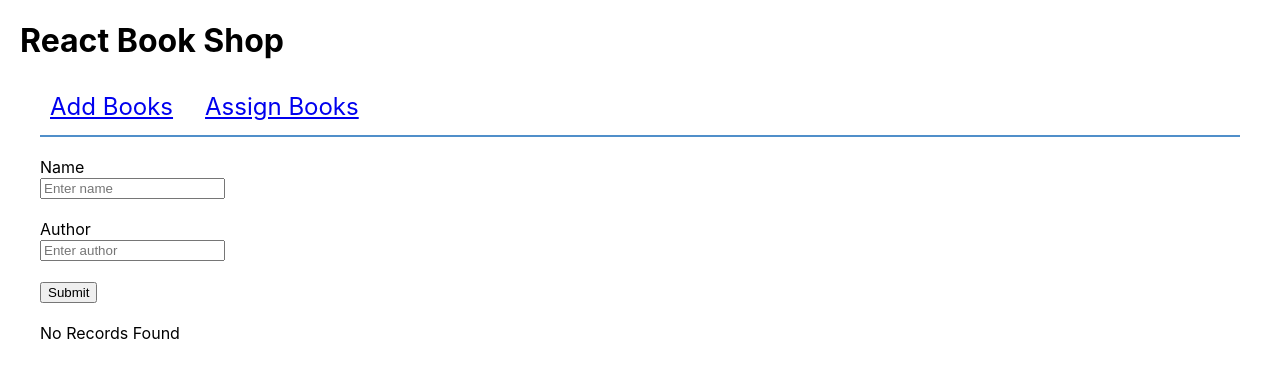
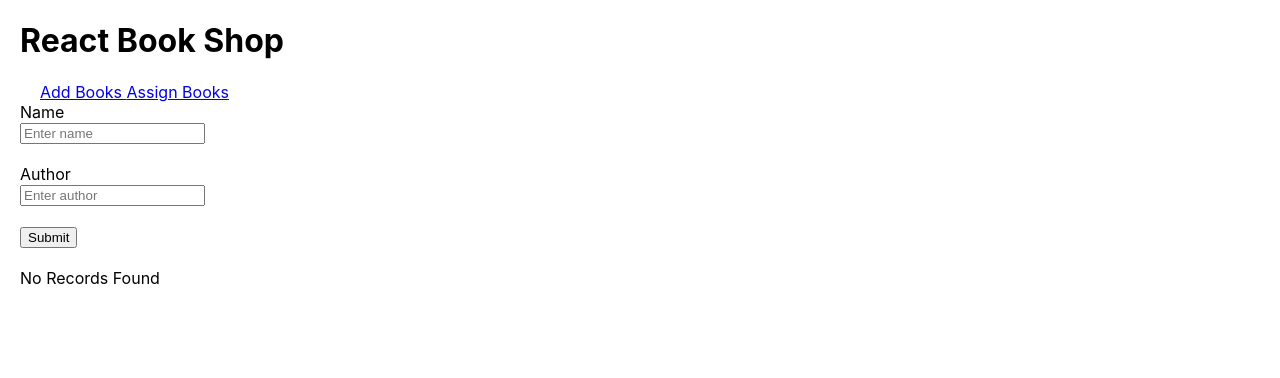
Before and after one commit to smreeti/react-book-shop, a React (Create React App) app: page / in a window 1280 px wide. Shown: the top 378 px of the page. Built offline with nearby package versions, Linux system fonts and the light colour scheme.

Commit message:
route and navlink added

```diff
--- a/package.json
+++ b/package.json
@@ -12,7 +12,8 @@
     "react-scripts": "3.4.1",
     "react-bootstrap": "^1.3.0",
     "react-dom": "^16.13.1",
-    "react-modal": "^3.11.2"
+    "react-modal": "^3.11.2",
+    "react-router-dom": "^5.0.1"
   },
   "scripts": {
     "start": "react-scripts start",
--- a/src/components/App.js
+++ b/src/components/App.js
@@ -2,8 +2,8 @@ import React from 'react'
 
 import Header from "./Header"
 import AddBooksNav from "./nav/AddBooksNav"
-import Nav from "./Nav";
 import AssignBooksNav from "./nav/AssignBooksNav";
+import {BrowserRouter as Router, NavLink, Route, Switch} from "react-router-dom";
 
 class App extends React.Component {
 
@@ -32,18 +32,47 @@ class App extends React.Component {
         })
     };
 
+
     render() {
+
+
         return (
             <div className="book-shop">
                 <Header/>
 
-                <div className="App">
-                    <Nav handleTabChange={this.handleTabChange}
-                    />
-                    <main className="App-content">
-                        {this.renderContent()}
-                    </main>
-                </div>
+                {/*<div className="App">*/}
+                {/*    <Nav handleTabChange={this.handleTabChange}*/}
+                {/*    />*/}
+                {/*    <main className="App-content">*/}
+                {/*        {this.renderContent()}*/}
+                {/*    </main>*/}
+                {/*</div>*/}
+
+
+                <Router>
+                    <div className="App">
+                        <main className="App-content">
+                            <div>
+                                <NavLink to="/add" exact activeStyle={
+                                    {color: 'red'}
+                                }>Add Books </NavLink>
+
+                                <NavLink to="/assign" exact activeStyle={
+                                    {color: 'green'}
+                                }>Assign Books </NavLink>
+                            </div>
+                        </main>
+
+                    </div>
+
+                    <Switch>
+                        <Route path="/add" component={AddBooksNav}/>
+                        <Route path="/assign" component={AssignBooksNav}/>
+
+                        <Route component={AddBooksNav}/>
+                    </Switch>
+
+                </Router>
             </div>
         )
     }
```
Also changed, not shown: 1 other file (tests, documents, lock files or other folders).
